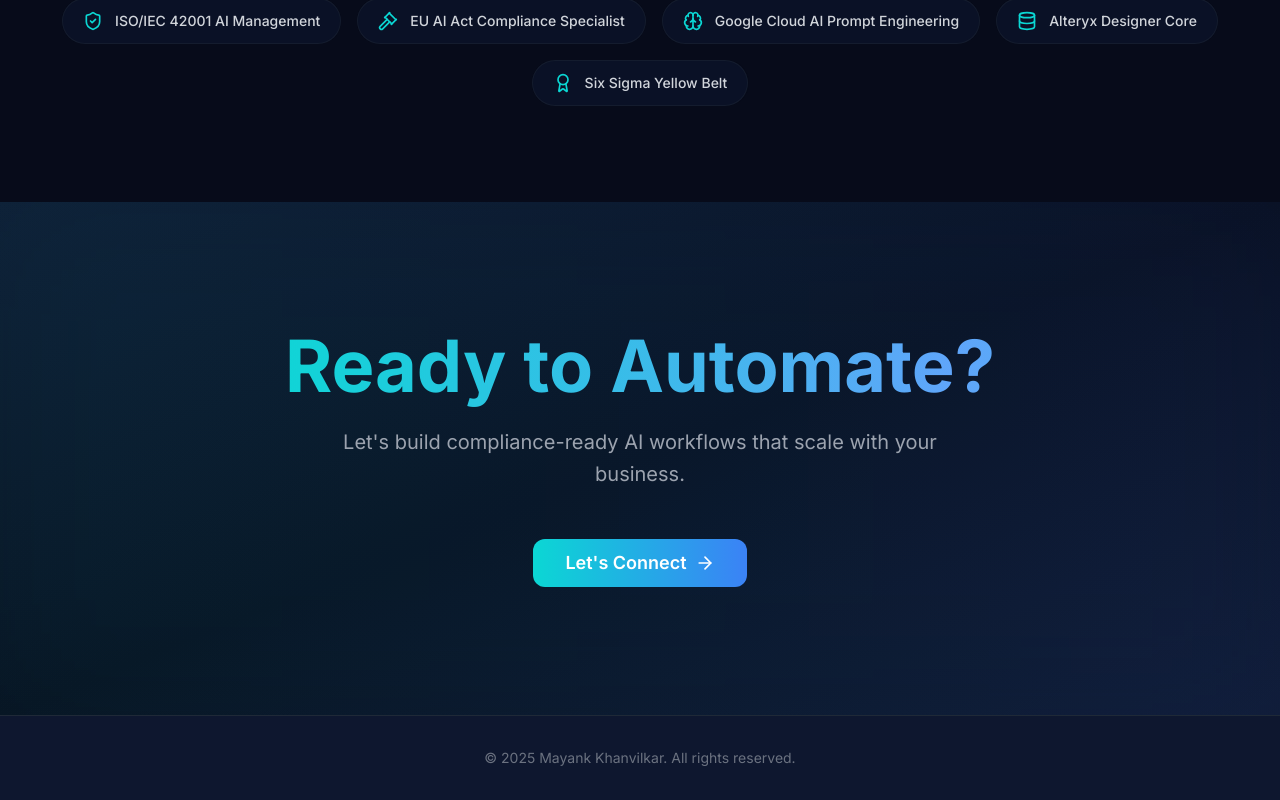
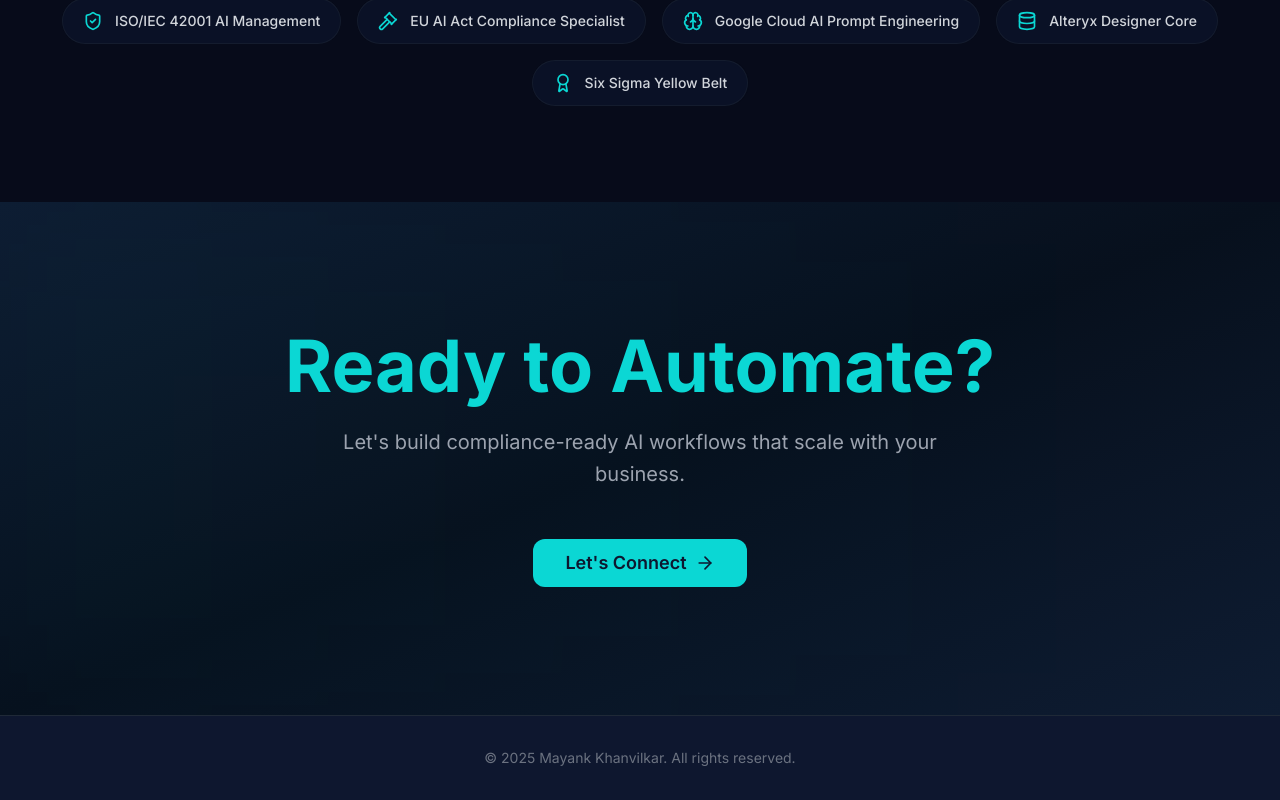
Before and after one commit to cleptoio/Mayank-Portfolio, a Next.js app: page / in a window 1280 px wide. Shown: the part 5365-6165 px from the top of the page. Built offline with nearby package versions, Linux system fonts and the light colour scheme.

Commit message:
Refactor CTASection component styles and structure

```diff
--- a/components/CTASection.tsx
+++ b/components/CTASection.tsx
@@ -1,14 +1,11 @@
 "use client";
 
-import { useState } from 'react';
-import { motion, AnimatePresence } from 'framer-motion';
-import { X, Mail, Linkedin, Instagram, ExternalLink, ArrowRight } from 'lucide-react';
+import { motion } from 'framer-motion';
+import { Mail, Linkedin, Instagram, ExternalLink, ArrowRight } from 'lucide-react';
 import { Button } from '@/components/ui/button';
 import { Dialog, DialogContent, DialogDescription, DialogHeader, DialogTitle, DialogTrigger } from "@/components/ui/dialog";
 
 export function CTASection() {
-    const [showModal, setShowModal] = useState(false);
-
     const contactOptions = [
         {
             icon: Mail,
@@ -38,12 +35,12 @@ export function CTASection() {
 
     return (
         <section className="relative py-32 px-6 overflow-hidden">
-            {/* Background Gradient - NO RED */}
+            {/* Background */}
             <div className="absolute inset-0 bg-gradient-to-br from-clepto-navy via-navy-darker to-clepto-navy" />
-            <div className="absolute inset-0 bg-gradient-to-r from-clepto-cyan/5 to-blue-500/5" />
+            <div className="absolute inset-0 bg-clepto-cyan/[0.02]" />
 
-            {/* Animated Glow - NO RED */}
-            <div className="absolute inset-0 bg-gradient-to-r from-clepto-cyan/10 via-blue-500/10 to-clepto-cyan/10 opacity-30 blur-3xl animate-gradient-shift" style={{ backgroundSize: '200% 200%' }} />
+            {/* Animated Glow */}
+            <div className="absolute inset-0 bg-gradient-to-r from-clepto-cyan/5 via-transparent to-clepto-cyan/5 opacity-50 blur-3xl animate-gradient-shift" style={{ backgroundSize: '200% 200%' }} />
 
             {/* Content */}
             <div className="relative max-w-4xl mx-auto text-center">
@@ -54,8 +51,7 @@ export function CTASection() {
                     transition={{ duration: 0.6, ease: [0.16, 1, 0.3, 1] }}
                     className="text-5xl md:text-7xl font-bold mb-6"
                 >
-                    {/* NO RED - cyan/blue gradient */}
-                    <span className="bg-clip-text text-transparent bg-gradient-to-r from-clepto-cyan via-blue-400 to-clepto-cyan animate-gradient-shift" style={{ backgroundSize: '200% 200%' }}>
+                    <span className="text-clepto-cyan">
                         Ready to Automate?
                     </span>
                 </motion.h2>
@@ -79,8 +75,7 @@ export function CTASection() {
                 >
                     <Dialog>
                         <DialogTrigger asChild>
-                            {/* NO RED - cyan/blue gradient button */}
-                            <Button size="lg" className="bg-gradient-to-r from-clepto-cyan to-blue-500 text-white px-8 py-6 text-lg font-semibold rounded-xl hover:shadow-2xl hover:shadow-clepto-cyan/20 transition-all duration-300 border-none">
+                            <Button size="lg" className="bg-clepto-cyan hover:bg-clepto-cyan/90 text-clepto-navy px-8 py-6 text-lg font-semibold rounded-xl hover:shadow-2xl hover:shadow-clepto-cyan/20 transition-all duration-300 border-none">
                                 Let&apos;s Connect
                                 <ArrowRight className="ml-2 w-5 h-5" />
                             </Button>
@@ -105,8 +100,7 @@ export function CTASection() {
                                         whileHover={{ x: 4, scale: 1.02 }}
                                         className="relative flex items-center gap-4 p-5 rounded-xl bg-navy-light border border-gray-800 hover:border-clepto-cyan/50 hover:bg-clepto-cyan/5 transition-all group overflow-hidden"
                                     >
-                                        {/* Glow Effect - NO RED */}
-                                        <div className="absolute -inset-px bg-gradient-to-r from-clepto-cyan/20 to-blue-500/20 rounded-xl opacity-0 group-hover:opacity-100 blur-lg transition-opacity duration-500 -z-10" />
+                                        <div className="absolute -inset-px bg-clepto-cyan/10 rounded-xl opacity-0 group-hover:opacity-100 blur-lg transition-opacity duration-500 -z-10" />
 
                                         <motion.div
                                             whileHover={{ rotate: 360 }}
```
